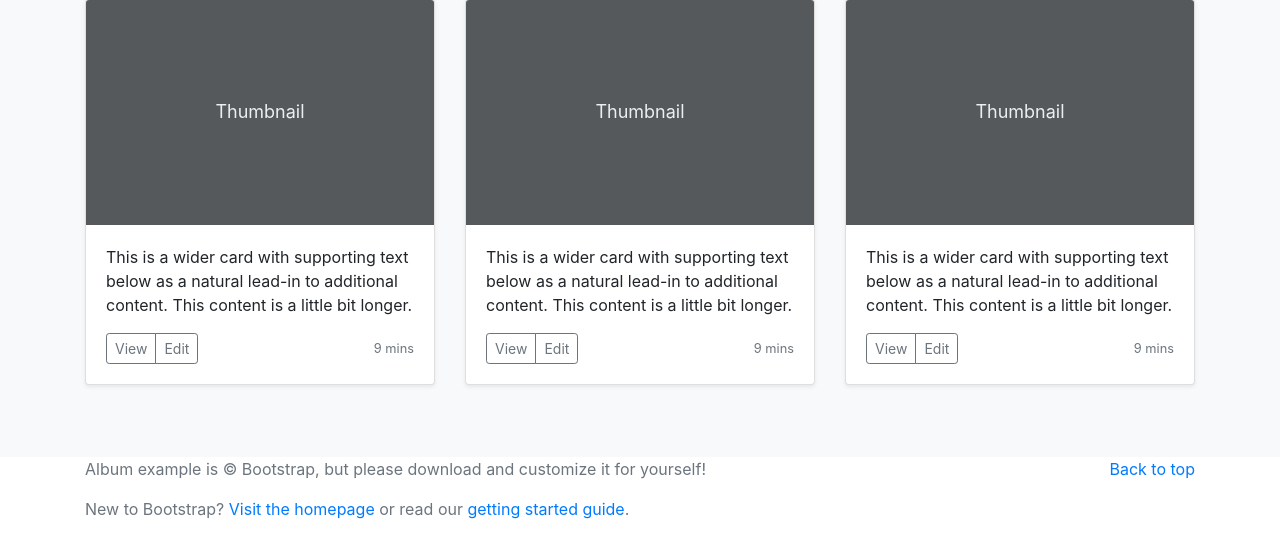
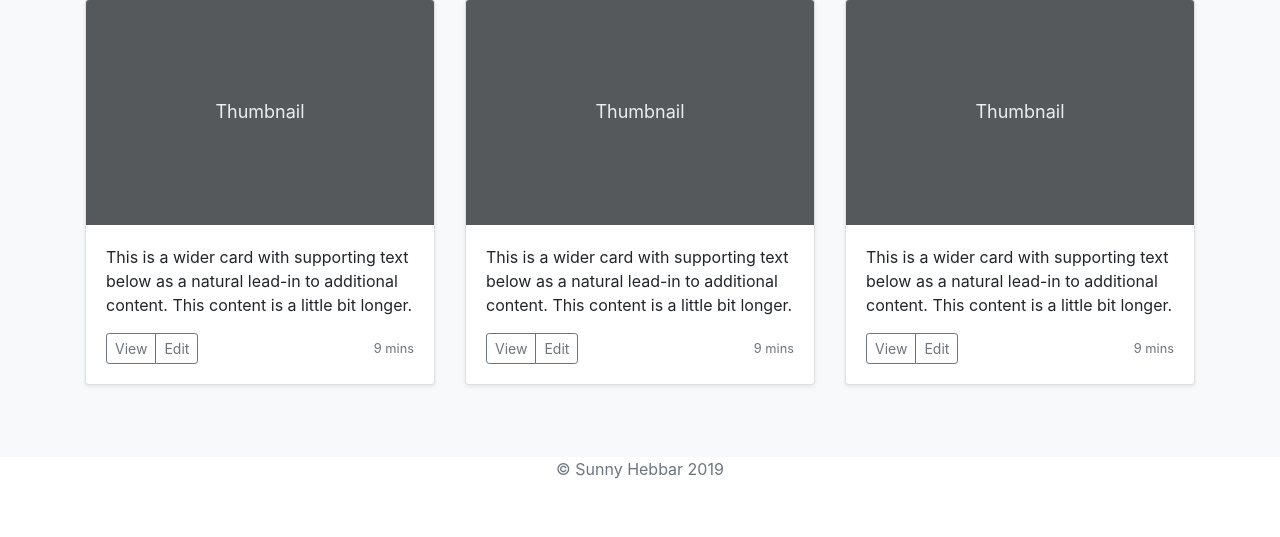
Before and after one commit to hebs87/personal-portfolio, a Django app: page / in a window 1280 px wide. Shown: the part 1287-1824 px from the top of the page. After the commit the page ends 1766 px from the top, so only its background shows below. Run offline with Django 3.2, Linux system fonts and the light colour scheme; some libraries are stand-ins or nearby versions.

Commit message:
Customised footer in home.html

```diff
--- a/jobs/templates/home.html
+++ b/jobs/templates/home.html
@@ -276,13 +276,8 @@
 	</main>
 
 	<footer class="text-muted">
-		<div class="container">
-			<p class="float-right">
-				<a href="#">Back to top</a>
-			</p>
-			<p>Album example is &copy; Bootstrap, but please download and customize it for yourself!</p>
-			<p>New to Bootstrap? <a href="https://getbootstrap.com/">Visit the homepage</a> or read our <a
-					href="/docs/4.3/getting-started/introduction/">getting started guide</a>.</p>
+		<div class="container text-center">
+            <p>&copy; Sunny Hebbar {% now 'Y' %}</p>
 		</div>
 	</footer>
 	<script src="https://code.jquery.com/jquery-3.3.1.slim.min.js"
```
